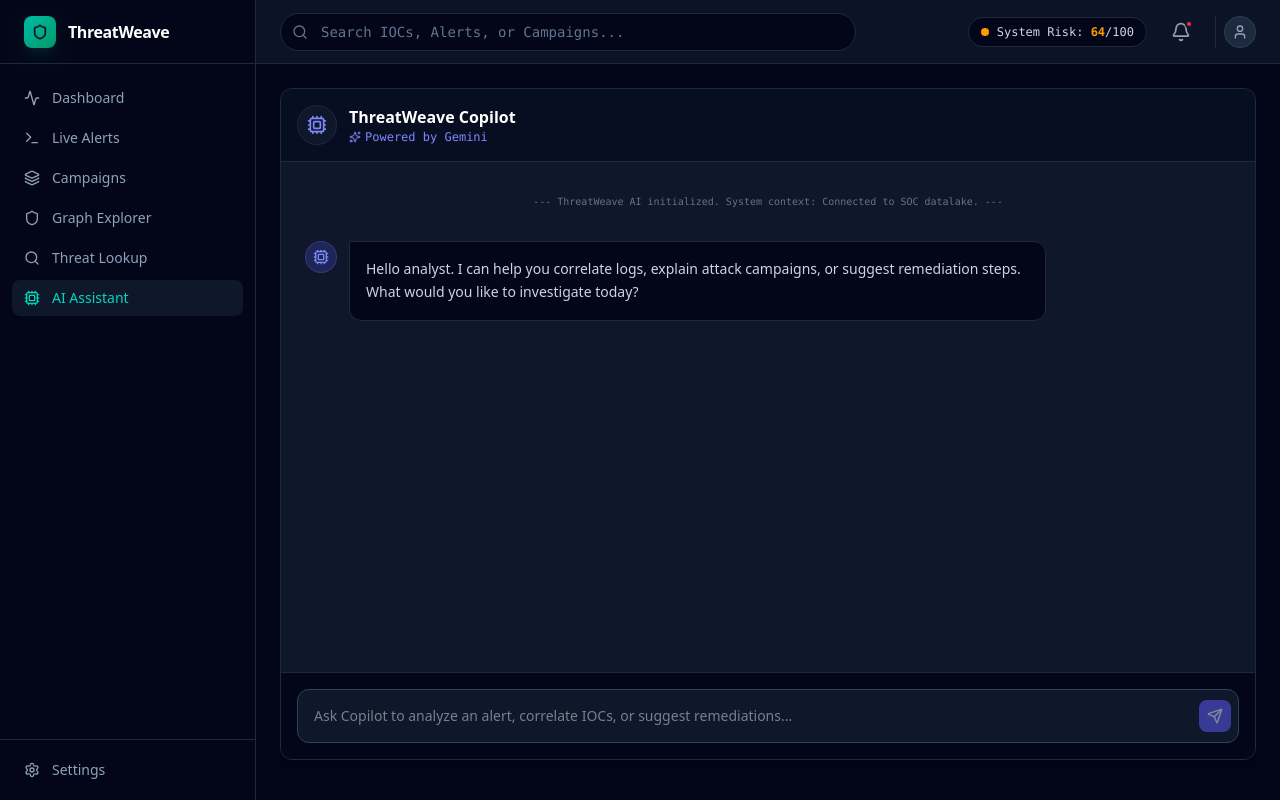
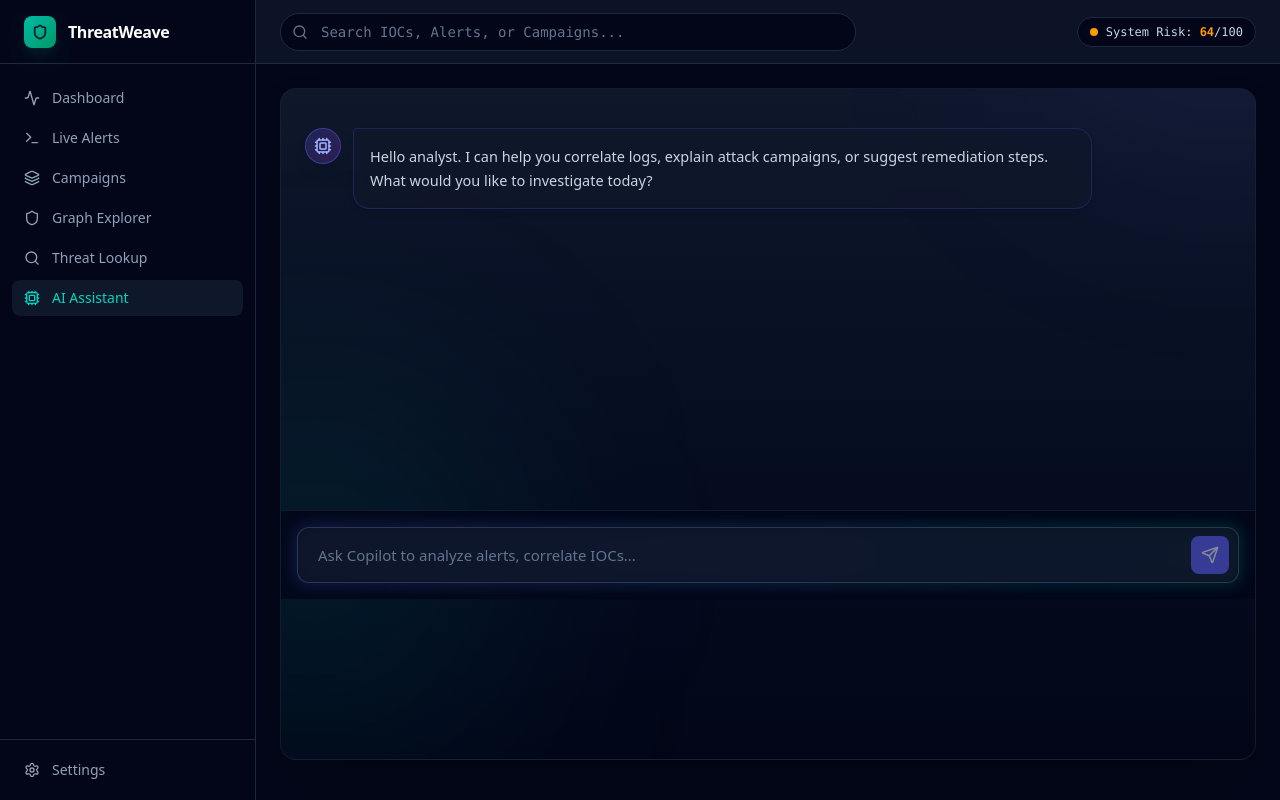
Before and after one commit to PrachiMishra7/ThreatWeave, a React (Vite) app: page /ai in a window 1280 px wide. Built offline with nearby package versions, Linux system fonts and the light colour scheme.

Commit message:
Update components and server

```diff
--- a/src/components/layout/Header.tsx
+++ b/src/components/layout/Header.tsx
@@ -1,18 +1,32 @@
-import { Bell, Search, User } from "lucide-react";
+import { useState } from "react";
+import { Search } from "lucide-react";
+import { useNavigate } from "react-router-dom";
 
 export default function Header() {
+  const [query, setQuery] = useState("");
+  const navigate = useNavigate();
+
+  const handleSearch = (e: React.FormEvent) => {
+    e.preventDefault();
+    if (query.trim()) {
+      navigate(`/lookup?q=${encodeURIComponent(query.trim())}`);
+    }
+  };
+
   return (
     <header className="h-16 border-b border-slate-800 bg-slate-900/80 backdrop-blur-md sticky top-0 z-40 px-6 flex items-center justify-between">
       {/* Global Search */}
       <div className="flex-1 max-w-xl">
-        <div className="relative">
+        <form onSubmit={handleSearch} className="relative">
           <Search className="absolute left-3 top-1/2 -translate-y-1/2 h-4 w-4 text-slate-500" />
           <input
             type="text"
+            value={query}
+            onChange={(e) => setQuery(e.target.value)}
             placeholder="Search IOCs, Alerts, or Campaigns..."
             className="w-full bg-slate-950 border border-slate-800 text-sm text-slate-200 rounded-full pl-10 pr-4 py-2 focus:outline-none focus:border-teal-500/50 focus:ring-1 focus:ring-teal-500/50 transition-all placeholder:text-slate-500 font-mono"
           />
-        </div>
+        </form>
       </div>
 
       {/* Right Actions */}
@@ -24,19 +38,6 @@
             System Risk: <span className="text-amber-500 font-bold">64</span>/100
           </span>
         </div>
-
-        {/* Notifications */}
-        <button className="relative p-2 text-slate-400 hover:text-slate-200 transition-colors">
-          <Bell className="h-5 w-5" />
-          <span className="absolute top-1.5 right-1.5 h-2 w-2 rounded-full bg-red-500 border-2 border-slate-900"></span>
-        </button>
-
-        {/* User Profile */}
-        <button className="flex items-center gap-2 pl-2 border-l border-slate-800">
-          <div className="h-8 w-8 rounded-full bg-slate-800 border border-slate-700 flex items-center justify-center">
-            <User className="h-4 w-4 text-slate-400" />
-          </div>
-        </button>
       </div>
     </header>
   );
--- a/src/pages/AiAssistant.tsx
+++ b/src/pages/AiAssistant.tsx
@@ -1,5 +1,6 @@
-import React, { useState } from "react";
-import { Cpu, Send, Sparkles, User } from "lucide-react";
+import React, { useState, useEffect, useRef } from "react";
+import { Cpu, Send, Sparkles, User, ShieldAlert } from "lucide-react";
+import { motion, AnimatePresence } from "motion/react";
 
 export default function AiAssistant() {
   const [messages, setMessages] = useState<{role: 'system'|'user'|'ai', content: string}[]>([
@@ -8,104 +9,158 @@
   ]);
   const [input, setInput] = useState("");
   const [isTyping, setIsTyping] = useState(false);
+  const bottomRef = useRef<HTMLDivElement>(null);
 
-  const handleSend = (e: React.FormEvent) => {
+  useEffect(() => {
+    bottomRef.current?.scrollIntoView({ behavior: 'smooth' });
+  }, [messages, isTyping]);
+
+  const handleSend = async (e: React.FormEvent) => {
     e.preventDefault();
     if (!input.trim()) return;
 
     const userMsg = input.trim();
-    setMessages(prev => [...prev, { role: 'user', content: userMsg }]);
+    const newMessages = [...messages, { role: 'user' as const, content: userMsg }];
+    setMessages(newMessages);
     setInput("");
     setIsTyping(true);
 
-    // Mock AI response delay
-    setTimeout(() => {
-      setMessages(prev => [...prev, {
-        role: 'ai',
-        content: `I've analyzed the logs matching "${userMsg}". There are strong indications of lateral movement using compromised domain credentials. I recommend isolating the affected subnet and rotating service accounts immediately.`
-      }]);
+    try {
+      const apiMessages = newMessages.map(m => ({
+        role: m.role === 'ai' ? 'assistant' : m.role,
+        content: m.content
+      }));
+
+      const response = await fetch('/api/chat', {
+        method: 'POST',
+        headers: { 'Content-Type': 'application/json' },
+        body: JSON.stringify({ messages: apiMessages })
+      });
+
+      const data = await response.json();
+      if (response.ok && data.reply) {
+        setMessages(prev => [...prev, { role: 'ai', content: data.reply }]);
+      } else {
+        setMessages(prev => [...prev, { role: 'ai', content: `Error: ${data.error || 'Failed to get response'}` }]);
+      }
+    } catch (err) {
+      setMessages(prev => [...prev, { role: 'ai', content: 'Network error occurred while fetching AI response.' }]);
+    } finally {
       setIsTyping(false);
-    }, 1500);
+    }
   };
 
   return (
-    <div className="flex flex-col h-[calc(100vh-8rem)] bg-slate-900 border border-slate-800 rounded-xl overflow-hidden shadow-xl">
+    <div className="flex flex-col h-[calc(100vh-8rem)] bg-gradient-to-b from-slate-900 to-slate-950 border border-slate-800/60 rounded-2xl overflow-hidden shadow-2xl relative backdrop-blur-xl">
+      {/* Glow Effect behind */}
+      <div className="absolute -top-40 -right-40 w-96 h-96 bg-indigo-500/10 blur-[120px] rounded-full pointer-events-none" />
+      <div className="absolute -bottom-40 -left-40 w-96 h-96 bg-teal-500/10 blur-[120px] rounded-full pointer-events-none" />
 
       {/* Header */}
-      <div className="p-4 border-b border-slate-800 bg-slate-950/50 flex items-center justify-between">
-        <div className="flex items-center gap-3">
-          <div className="h-10 w-10 bg-slate-900 border border-slate-800 rounded-full flex items-center justify-center">
-            <Cpu className="h-5 w-5 text-indigo-400" />
+      <div className="p-5 border-b border-slate-800/60 bg-slate-950/40 backdrop-blur-md flex items-center justify-between z-10">
+        <div className="flex items-center gap-4">
+          <div className="relative">
+            <div className="absolute inset-0 bg-indigo-500/20 rounded-full blur-md animate-pulse"></div>
+            <div className="h-12 w-12 bg-slate-900 border border-indigo-500/30 rounded-full flex items-center justify-center relative shadow-[0_0_15px_rgba(99,102,241,0.2)]">
+              <Cpu className="h-6 w-6 text-indigo-400" />
+            </div>
           </div>
           <div>
-            <h2 className="font-bold text-white">ThreatWeave Copilot</h2>
-            <p className="text-xs text-indigo-400 font-mono flex items-center gap-1">
-              <Sparkles className="h-3 w-3" /> Powered by Gemini
+            <h2 className="text-lg font-extrabold text-transparent bg-clip-text bg-gradient-to-r from-indigo-400 via-purple-400 to-teal-400 tracking-wide flex items-center gap-2">
+              ThreatWeave Copilot <Sparkles className="h-4 w-4 text-purple-400" />
+            </h2>
+            <p className="text-xs text-slate-400 font-medium flex items-center gap-1 mt-0.5">
+              <span className="relative flex h-2 w-2">
+                <span className="animate-ping absolute inline-flex h-full w-full rounded-full bg-teal-400 opacity-75"></span>
+                <span className="relative inline-flex rounded-full h-2 w-2 bg-teal-500"></span>
+              </span>
+              Connected to SOC
             </p>
           </div>
         </div>
       </div>
 
       {/* Chat History */}
-      <div className="flex-1 overflow-y-auto p-6 flex flex-col gap-6">
+      <div className="flex-1 overflow-y-auto p-6 flex flex-col gap-6 z-10 scrollbar-thin scrollbar-thumb-slate-700 scrollbar-track-transparent">
+        <AnimatePresence initial={false}>
           {messages.map((msg, idx) => (
-          <div key={idx} className={`flex ${msg.role === 'user' ? 'justify-end' : 'justify-start'}`}>
-
+            <motion.div
+              key={idx}
+              initial={{ opacity: 0, y: 15, scale: 0.95 }}
+              animate={{ opacity: 1, y: 0, scale: 1 }}
+              transition={{ duration: 0.3, ease: "easeOut" }}
+              className={`flex ${msg.role === 'user' ? 'justify-end' : 'justify-start'}`}
+            >
               {msg.role === 'system' ? (
-              <div className="w-full text-center text-[10px] font-mono text-slate-500 my-2">
-                --- {msg.content} ---
+                <div className="w-full flex items-center justify-center my-4 opacity-70">
+                  <div className="bg-slate-800/50 backdrop-blur-sm border border-slate-700/50 rounded-full px-4 py-1.5 flex items-center gap-2">
+                    <ShieldAlert className="h-3.5 w-3.5 text-slate-400" />
+                    <span className="text-xs font-mono text-slate-300 tracking-wider">
+                      {msg.content.replace('ThreatWeave AI initialized. System context: ', '')}
+                    </span>
+                  </div>
                 </div>
               ) : (
-              <div className={`flex gap-3 max-w-[80%] ${msg.role === 'user' ? 'flex-row-reverse' : 'flex-row'}`}>
-                <div className={`h-8 w-8 rounded-full flex items-center justify-center shrink-0 border ${
-                  msg.role === 'user' ? 'bg-slate-800 border-slate-700' : 'bg-indigo-500/20 border-indigo-500/30'
+                <div className={`flex gap-3 max-w-[85%] ${msg.role === 'user' ? 'flex-row-reverse' : 'flex-row'}`}>
+                  <div className={`h-9 w-9 rounded-full flex items-center justify-center shrink-0 border shadow-lg ${
+                    msg.role === 'user'
+                      ? 'bg-gradient-to-br from-slate-700 to-slate-800 border-slate-600'
+                      : 'bg-gradient-to-br from-indigo-500/20 to-purple-500/20 border-indigo-500/40 shadow-[0_0_10px_rgba(99,102,241,0.15)]'
                   }`}>
-                  {msg.role === 'user' ? <User className="h-4 w-4 text-slate-400" /> : <Cpu className="h-4 w-4 text-indigo-400" />}
+                    {msg.role === 'user' ? <User className="h-4 w-4 text-slate-300" /> : <Cpu className="h-4.5 w-4.5 text-indigo-300" />}
                   </div>
 
-                <div className={`p-4 rounded-xl ${
+                  <div className={`p-4 rounded-2xl shadow-md ${
                     msg.role === 'user'
-                    ? 'bg-slate-800 text-slate-200 rounded-tr-none'
-                    : 'bg-slate-950 border border-slate-800 text-slate-300 rounded-tl-none'
+                      ? 'bg-slate-800/90 border border-slate-700/80 text-slate-200 rounded-tr-sm'
+                      : 'bg-slate-900/80 border border-indigo-500/20 text-slate-300 rounded-tl-sm backdrop-blur-sm shadow-[0_4px_20px_-4px_rgba(0,0,0,0.3)]'
                   }`}>
-                  <p className="text-sm leading-relaxed whitespace-pre-wrap">{msg.content}</p>
+                    <p className="text-[14.5px] leading-relaxed whitespace-pre-wrap font-medium">{msg.content}</p>
                   </div>
                 </div>
               )}
-          </div>
+            </motion.div>
           ))}
           {isTyping && (
-          <div className="flex justify-start">
+            <motion.div
+              initial={{ opacity: 0, y: 10 }}
+              animate={{ opacity: 1, y: 0 }}
+              exit={{ opacity: 0, scale: 0.9 }}
+              className="flex justify-start"
+            >
                <div className="flex gap-3 max-w-[80%] flex-row">
-                <div className="h-8 w-8 rounded-full flex items-center justify-center shrink-0 border bg-indigo-500/20 border-indigo-500/30">
-                  <Cpu className="h-4 w-4 text-indigo-400" />
+                  <div className="h-9 w-9 rounded-full flex items-center justify-center shrink-0 border bg-gradient-to-br from-indigo-500/20 to-purple-500/20 border-indigo-500/40 shadow-[0_0_10px_rgba(99,102,241,0.15)]">
+                    <Cpu className="h-4.5 w-4.5 text-indigo-300" />
                   </div>
-                <div className="p-4 rounded-xl bg-slate-950 border border-slate-800 text-slate-300 rounded-tl-none flex items-center gap-1">
-                  <span className="h-2 w-2 bg-indigo-400 rounded-full animate-bounce"></span>
-                  <span className="h-2 w-2 bg-indigo-400 rounded-full animate-bounce delay-100"></span>
-                  <span className="h-2 w-2 bg-indigo-400 rounded-full animate-bounce delay-200"></span>
+                  <div className="p-4 rounded-2xl bg-slate-900/80 border border-indigo-500/20 text-slate-300 rounded-tl-sm backdrop-blur-sm flex items-center gap-1.5 shadow-md h-12">
+                    <motion.span animate={{ y: [0, -5, 0] }} transition={{ repeat: Infinity, duration: 0.6, delay: 0 }} className="h-2 w-2 bg-indigo-400 rounded-full"></motion.span>
+                    <motion.span animate={{ y: [0, -5, 0] }} transition={{ repeat: Infinity, duration: 0.6, delay: 0.15 }} className="h-2 w-2 bg-indigo-400 rounded-full"></motion.span>
+                    <motion.span animate={{ y: [0, -5, 0] }} transition={{ repeat: Infinity, duration: 0.6, delay: 0.3 }} className="h-2 w-2 bg-indigo-400 rounded-full"></motion.span>
                   </div>
                </div>
-          </div>
+            </motion.div>
           )}
+        </AnimatePresence>
+        <div ref={bottomRef} />
       </div>
 
       {/* Input Area */}
-      <div className="p-4 bg-slate-950 border-t border-slate-800">
-        <form onSubmit={handleSend} className="relative">
+      <div className="p-4 bg-slate-950/80 border-t border-slate-800/60 backdrop-blur-md z-10">
+        <form onSubmit={handleSend} className="relative group">
+          <div className="absolute -inset-0.5 bg-gradient-to-r from-indigo-500 to-teal-500 rounded-xl blur opacity-20 group-focus-within:opacity-40 transition duration-500"></div>
           <input
             type="text"
             value={input}
             onChange={(e) => setInput(e.target.value)}
-            placeholder="Ask Copilot to analyze an alert, correlate IOCs, or suggest remediations..."
-            className="w-full bg-slate-900 border border-slate-700 text-slate-200 rounded-xl pl-4 pr-12 py-4 focus:outline-none focus:border-indigo-500/50 focus:ring-1 focus:ring-indigo-500/50 transition-all text-sm"
+            placeholder="Ask Copilot to analyze alerts, correlate IOCs..."
+            className="relative w-full bg-slate-900/90 border border-slate-700/80 text-slate-200 rounded-xl pl-5 pr-14 py-4 focus:outline-none focus:border-indigo-500/70 focus:ring-1 focus:ring-indigo-500/70 transition-all text-[15px] shadow-inner placeholder:text-slate-500 font-medium"
           />
           <button
             type="submit"
             disabled={!input.trim() || isTyping}
-            className="absolute right-2 top-1/2 -translate-y-1/2 p-2 bg-indigo-500 text-white rounded-lg hover:bg-indigo-400 disabled:opacity-50 disabled:hover:bg-indigo-500 transition-colors"
+            className="absolute right-2.5 top-1/2 -translate-y-1/2 p-2.5 bg-indigo-500 text-white rounded-lg hover:bg-indigo-400 disabled:opacity-50 disabled:hover:bg-indigo-500 transition-all shadow-[0_0_15px_rgba(99,102,241,0.4)] disabled:shadow-none transform active:scale-95"
           >
-            <Send className="h-4 w-4" />
+            <Send className="h-4.5 w-4.5" />
           </button>
         </form>
       </div>
```
Also changed, not shown: server.ts (+34 -0 lines), src/pages/ThreatLookup.tsx (+20 -6 lines), 1 other file (tests, documents, lock files or other folders). Lines whose indentation alone changed are shown as unchanged.
